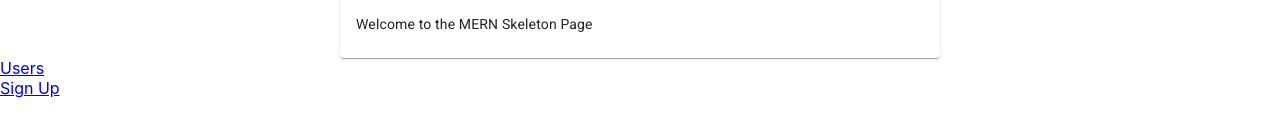
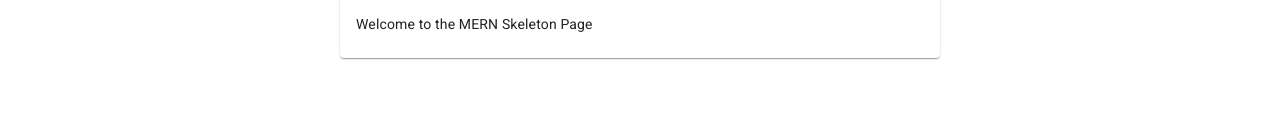
Before and after one commit to bladexr8/mern-app-ui-skeleton, a React (Create React App) app: page / in a window 1280 px wide. Shown: the part 578-714 px from the top of the page. Built offline with nearby package versions, Linux system fonts and the light colour scheme; no server answers.

Commit message:
remove redundant links

```diff
--- a/src/components/core/Home.js
+++ b/src/components/core/Home.js
@@ -39,8 +39,6 @@ const Home = () => {
         </Typography>
       </CardContent>
     </Card>
-    <Link to="/users">Users</Link><br />
-    <Link to="/signup">Sign Up</Link>
     </div>
 
   );
```
